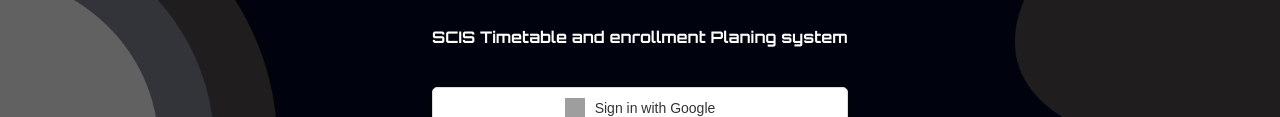
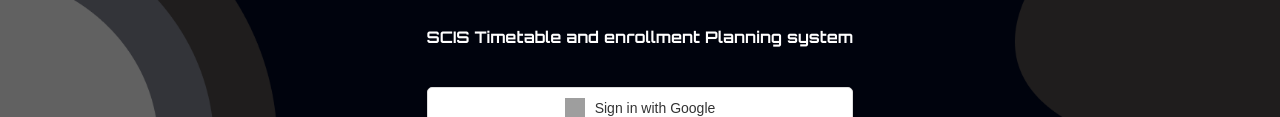
Before and after one commit to kevin73633/WebApp2Group9, a website with bundled scripts: page index.html in a window 1280 px wide. Shown: the part 380-497 px from the top of the page. Built offline with nearby package versions, Linux system fonts and the light colour scheme; no server answers; grey boxes are pictures that could not be loaded.

Commit message:
planing to planning

```diff
--- a/index.html
+++ b/index.html
@@ -26,7 +26,7 @@
 				S T E P S
 			</h1>
 			<h4>
-				SCIS Timetable and enrollment Planing system
+				SCIS Timetable and enrollment Planning system
 			</h4>
 
 			<button id="GoogleLoginBtn" class="google-button">
```
